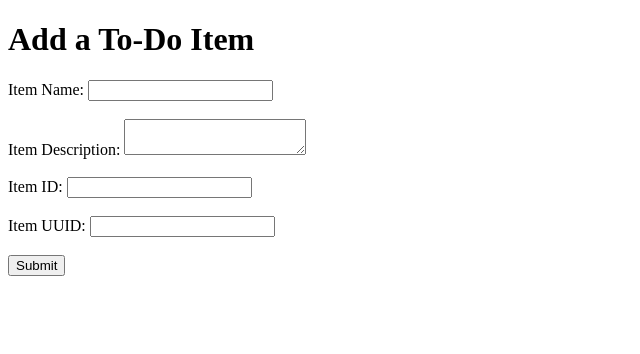
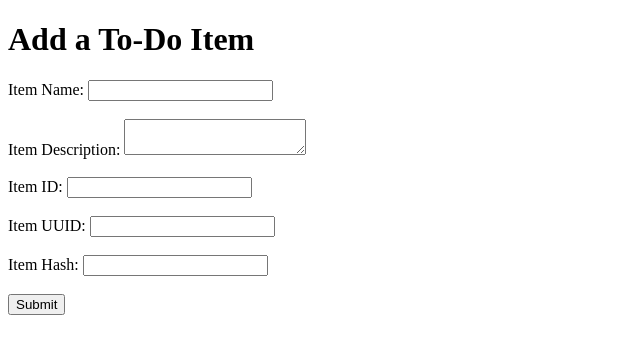
Before and after one commit to git-black-ninja/flask-json-form, a Flask app: page /todo in a window 1280 px wide. Shown: the top 354 px of the page, without its empty margins (0-640 px from the left). Run offline with Flask 3, Linux system fonts and the light colour scheme.

Commit message:
Added Item Hash field to To-Do form

```diff
--- a/templates/todo.html
+++ b/templates/todo.html
@@ -18,6 +18,9 @@
 	<label for="itemUUID">Item UUID:</label>
 	<input type="text" id="itemUUID" name="itemUUID" required><br><br>
 
+	<label for="itemHash">Item Hash:</label>
+	<input type="text" id="itemHash" name="itemHash" required><br><br>
+
 
         <button type="submit">Submit</button>
     </form>
```
